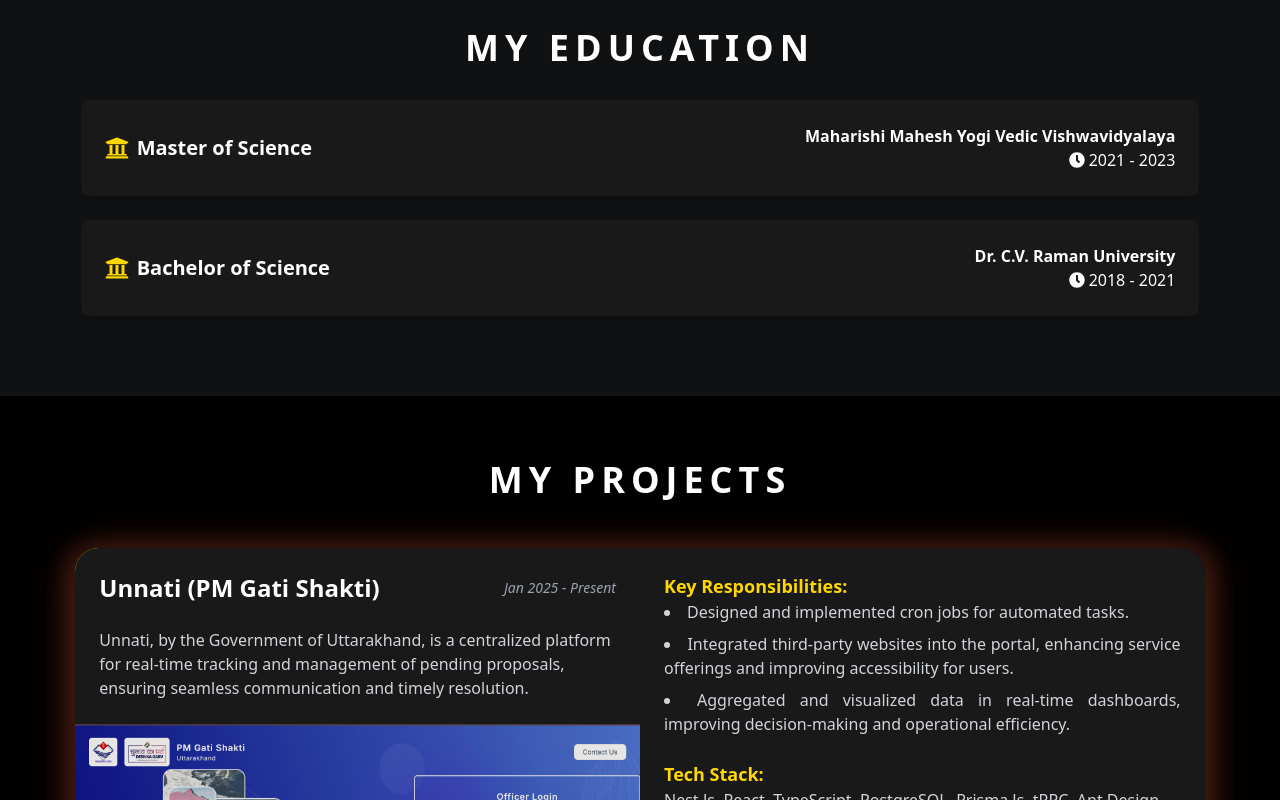
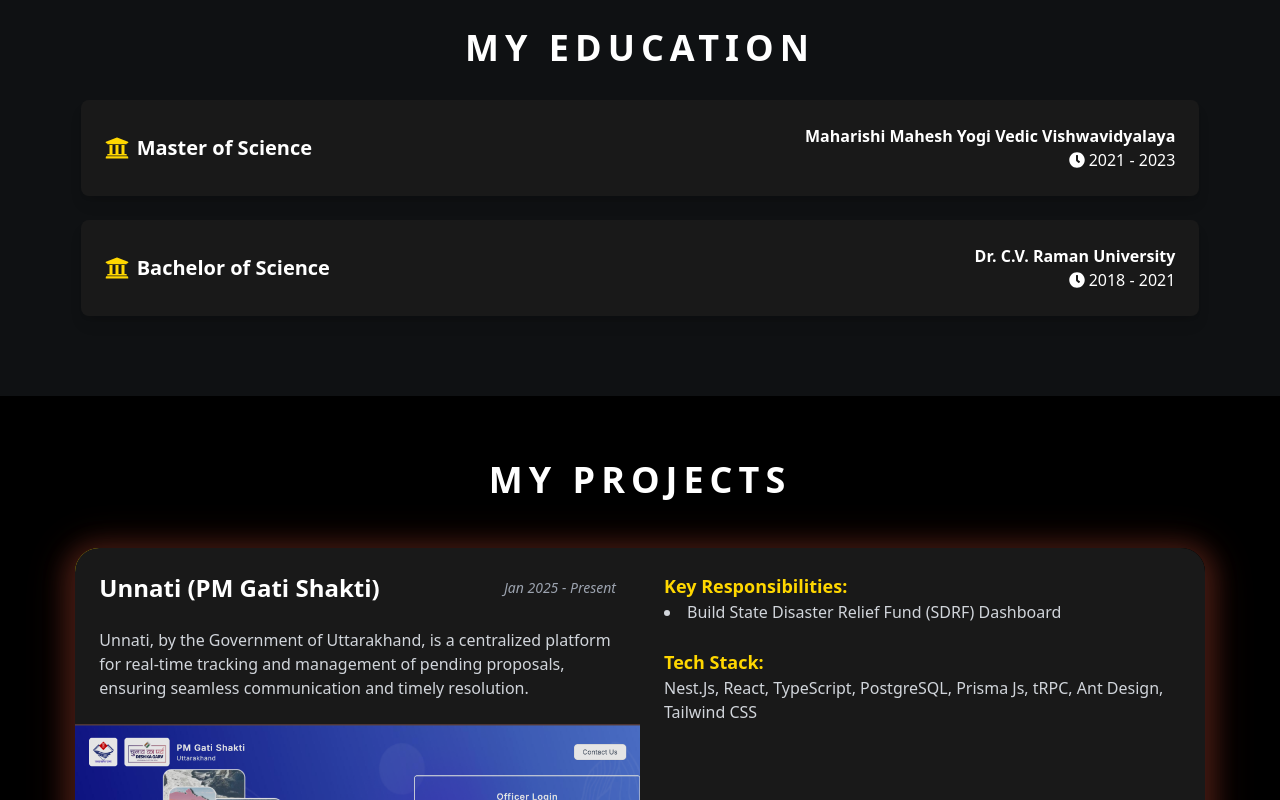
Before and after one commit to Satyam1013/Portfolio, a Next.js app: page / in a window 1280 px wide. Shown: the part 2712-3512 px from the top of the page. Built offline with nearby package versions, Linux system fonts and the light colour scheme.

Commit message:
fixed unnati project role, about me

```diff
--- a/components/AboutMe.tsx
+++ b/components/AboutMe.tsx
@@ -89,7 +89,7 @@
     "
           >
             {splitTextToWords(
-              `Hello, I am a Software Developer with 1.5+ years of hands-on experience in designing dynamic websites and building scalable applications. My expertise extends to data structures and algorithms, enabling me to solve complex challenges with efficient solutions. Currently, I am a key contributor at Prodios Labs, where I work on strategic government projects for Uttarakhand. I specialize in delivering high-impact, scalable solutions that align with business goals and create tangible value.`
+              `Hello, I am a Software Developer with 2+ years of hands-on experience in designing dynamic websites and building scalable applications. My expertise extends to data structures and algorithms, enabling me to solve complex challenges with efficient solutions. Currently, I am a key contributor at Prodios Labs, where I work on strategic government projects for Uttarakhand. I specialize in delivering high-impact, scalable solutions that align with business goals and create tangible value.`
             )}
           </p>
         </div>
--- a/components/Projects/project-data.json
+++ b/components/Projects/project-data.json
@@ -5,9 +5,7 @@
     "techStack": "Nest.Js, React, TypeScript, PostgreSQL, Prisma Js, tRPC, Ant Design, Tailwind CSS",
     "description": "Unnati, by the Government of Uttarakhand, is a centralized platform for real-time tracking and management of pending proposals, ensuring seamless communication and timely resolution.",
     "responsibilities": [
-      "Designed and implemented cron jobs for automated tasks.",
-      "Integrated third-party websites into the portal, enhancing service offerings and improving accessibility for users.",
-      "Aggregated and visualized data in real-time dashboards, improving decision-making and operational efficiency."
+      "Build State Disaster Relief Fund (SDRF) Dashboard"
     ],
     "githubLink": "https://github.com/prodioslabs/uk-grievance",
     "liveLink": "https://pmgatishakti.uk.gov.in/login",
```
